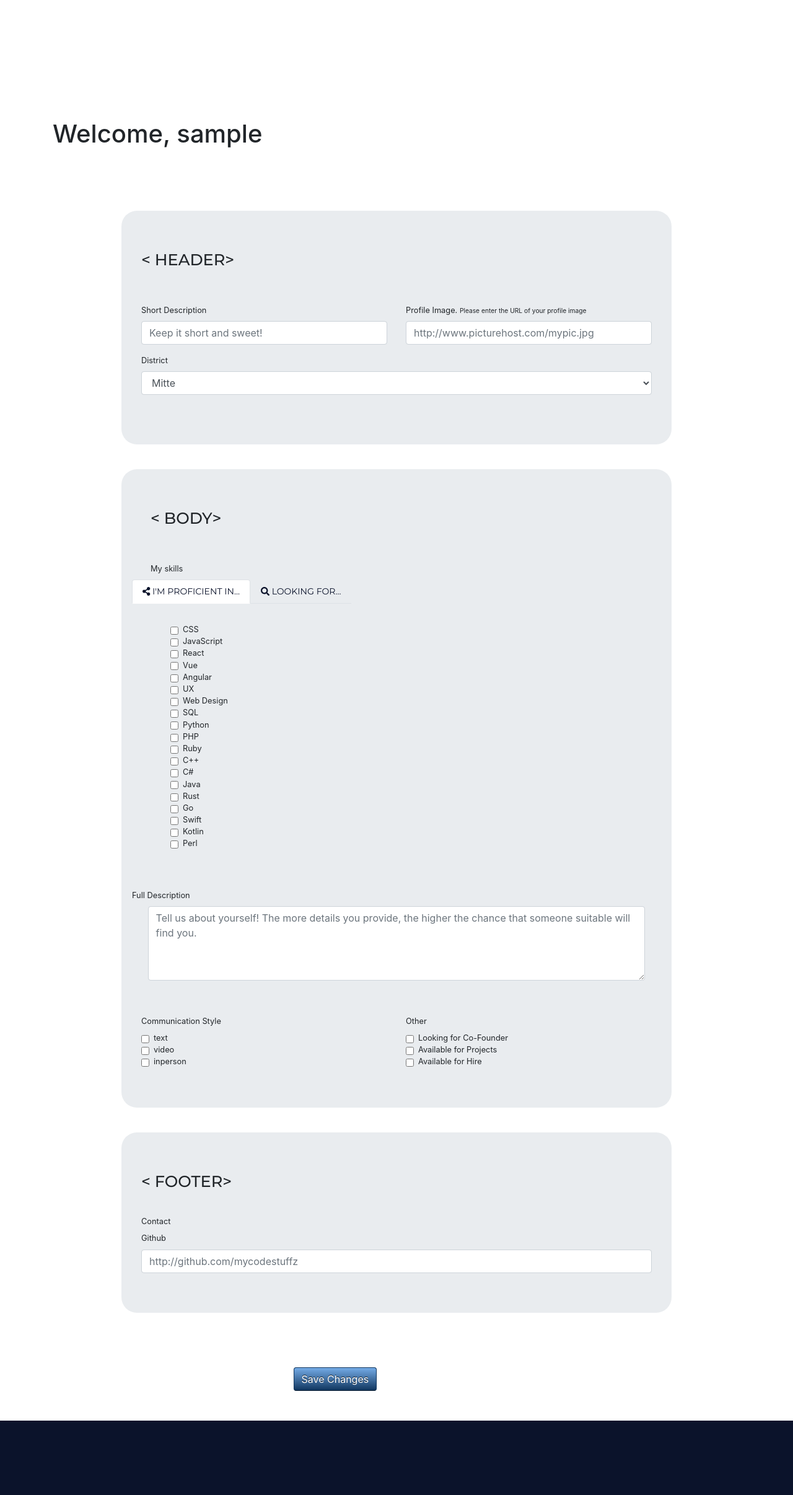
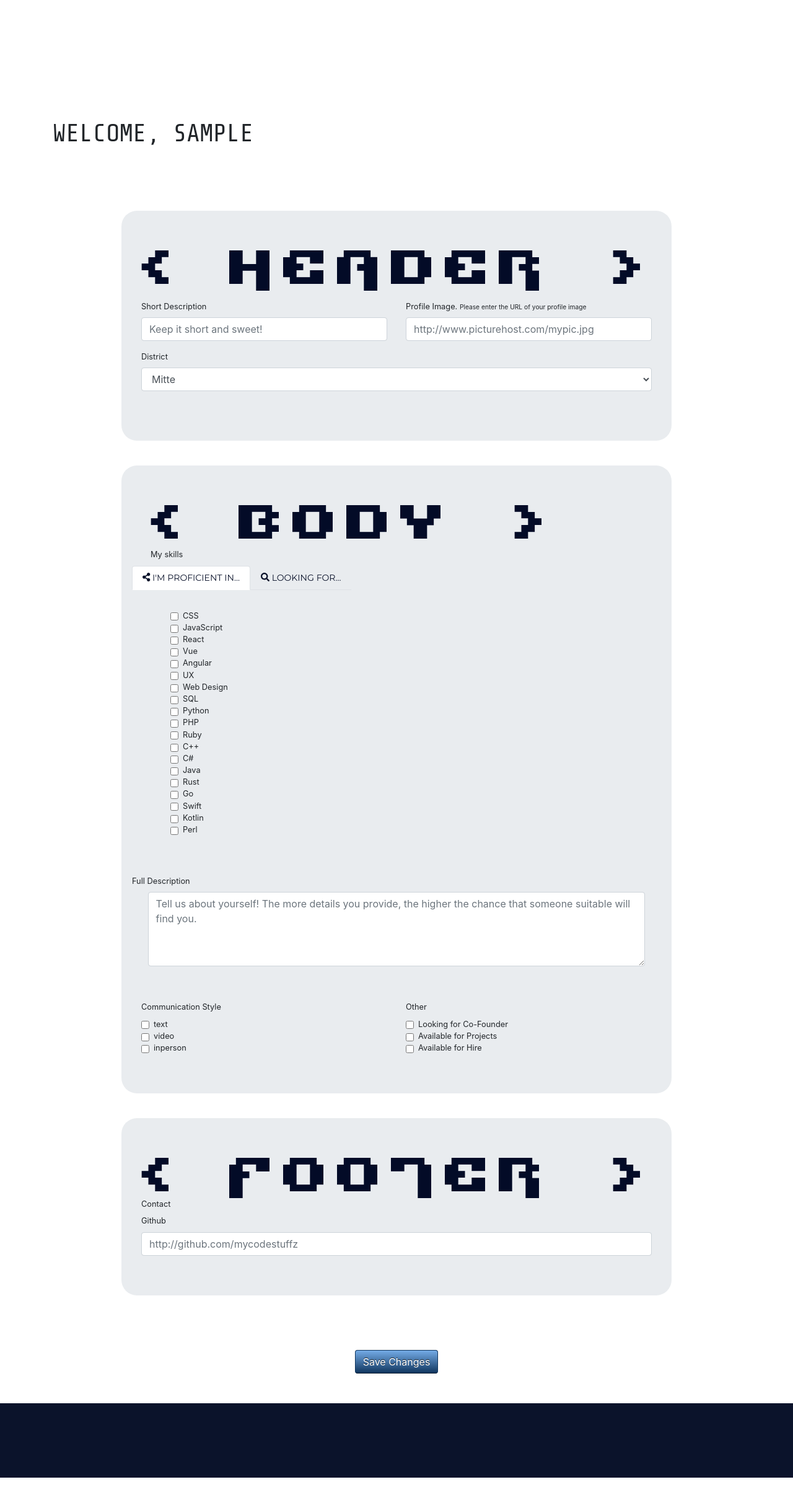
Before and after one commit to synnea/tanDev---tandem-exchange-for-developers, a Flask app: a page that uses templates/layouts/base.html in a window 1280 px wide. Shown: the part 140-2552 px from the top of the page at 62% size. After the commit the page ends 2524 px from the top, so only its background shows below. Run offline with Flask 2, Linux system fonts and the light colour scheme; the visitor is signed in with stand-in values (Sample User, id 1); some libraries are stand-ins or nearby versions.

Commit message:
Redesign profile area.

```diff
--- a/app.py
+++ b/app.py
@@ -269,7 +269,7 @@ def register():
         session['username'] = request.form.get('username')
         return redirect(url_for('newprofile', username = session['username']))
 
-    return render_template("pages/logreg.html", active="logreg", loggedIn=loggedIn)
+    return render_template("pages/logreg.html", active="logreg", loggedIn=loggedIn, _anchor='register-tab')
 
 
 # New profile
--- a/static/css/main.css
+++ b/static/css/main.css
@@ -1275,6 +1275,11 @@ ul ul a {
   margin-top: 2vh;
 }
 
+.profile-nav {
+  text-transform: uppercase;
+  font-family: 'Share Tech Mono', monospace;
+}
+
 .user-wrapper {
   padding: 6%;
   text-align: center;
--- a/static/scss/_user_area.scss
+++ b/static/scss/_user_area.scss
@@ -54,3 +54,8 @@ padding: 0.3rem !important;
 .profile-label {
     margin-top: 2vh;
 }
+
+.profile-nav {
+    text-transform: uppercase;
+    font-family: 'Share Tech Mono', monospace;
+}
--- a/templates/layouts/base.html
+++ b/templates/layouts/base.html
@@ -23,7 +23,7 @@
     <link rel="stylesheet" type="text/css"
         href="https://cdnjs.cloudflare.com/ajax/libs/hover.css/2.3.1/css/hover-min.css" />
     <link href="https://fonts.googleapis.com/icon?family=Material+Icons" rel="stylesheet">
-    <link href="https://fonts.googleapis.com/css?family=Montserrat:400,500,600|Roboto&display=swap" rel="stylesheet">
+    <link href="https://fonts.googleapis.com/css?family=Montserrat:400,500,600|Roboto|Share+Tech+Mono&display=swap" rel="stylesheet">
     <link href="https://unpkg.com/aos@2.3.1/dist/aos.css" rel="stylesheet">
 
     <link rel="stylesheet" href="https://stackpath.bootstrapcdn.com/bootstrap/4.3.1/css/bootstrap.min.css"
--- a/templates/pages/editprofile.html
+++ b/templates/pages/editprofile.html
@@ -350,9 +350,11 @@
             </div>
         </div>
 
-        <button type="submit" class="btn btn-primary btn-large logreg-btn mt-5 mb-5" name="btn" value="save">Save
+        <div class="row justify-content-center">
+
+        <button type="submit" class="btn btn-primary btn-large logreg-btn mt-5 mb-5 ml-0" name="btn" value="save">Save
             Changes</button>
-
+        </div>
     </form>
 
 
--- a/templates/pages/newprofile.html
+++ b/templates/pages/newprofile.html
@@ -5,8 +5,8 @@
     <div class="container myprofile-wrapper">
 
         <div class="row welcome-row justify-content-center align-items-center">
-            <div class="col-12">
-                <h1>Welcome, {{username}}</h1>
+            <div class="col-12 justify-content-center">
+                <h1 class="profile-nav">Welcome, {{username}}</h1>
 
                 <!-- Display flashed messages. -->
 
@@ -28,10 +28,8 @@
                 <div class="row">
 
                     <div class="col-12 justify-content-center">
-                        <h3 class="profile-heading">
-                            < header>
 
-                        </h3>
+                        <img class="profile-parts" src="/static/img/header.png" />
                     </div>
                     <div class="col-6">
 
@@ -102,10 +100,7 @@
 
                 <div class="col-12 justify-content-center">
 
-                    <h3 class="profile-heading">
-                        < body>
-                            </header>
-                    </h3>
+                        <img class="profile-parts" src="/static/img/body.png" />
 
                 </div>
 
@@ -291,10 +286,7 @@
             <div class="row">
 
                 <div class="col-12">
-                    <h3 class="profile-heading">
-                        < footer>
-
-                    </h3>
+                        <img class="profile-parts" src="/static/img/footer.png" />
                 </div>
 
                 <div class="col-12">
@@ -317,8 +309,12 @@
             </div>
         </div>
 
-        <button type="submit" class="btn btn-primary btn-large logreg-btn mt-5 mb-5" name="btn" value="save">Save
+        <div class="row justify-content-center">
+
+        <button type="submit" class="btn btn-primary btn-large logreg-btn mt-5 ml-0 mb-5" name="btn" value="save">Save
             Changes</button>
+
+        </div>
 
         </form>
 
--- a/templates/pages/profile.html
+++ b/templates/pages/profile.html
@@ -56,10 +56,8 @@
             <div class="row">
 
                 <div class="col-12 justify-content-center">
-                    <h3 class="profile-heading">
-                        < header>
 
-                    </h3>
+                    <img src="{{"
                 </div>
                 <div class="col-6">
 
```
Also changed, not shown: static/img/body.png (added), static/img/footer.png (added), static/img/header.png (added), 1 other file.
